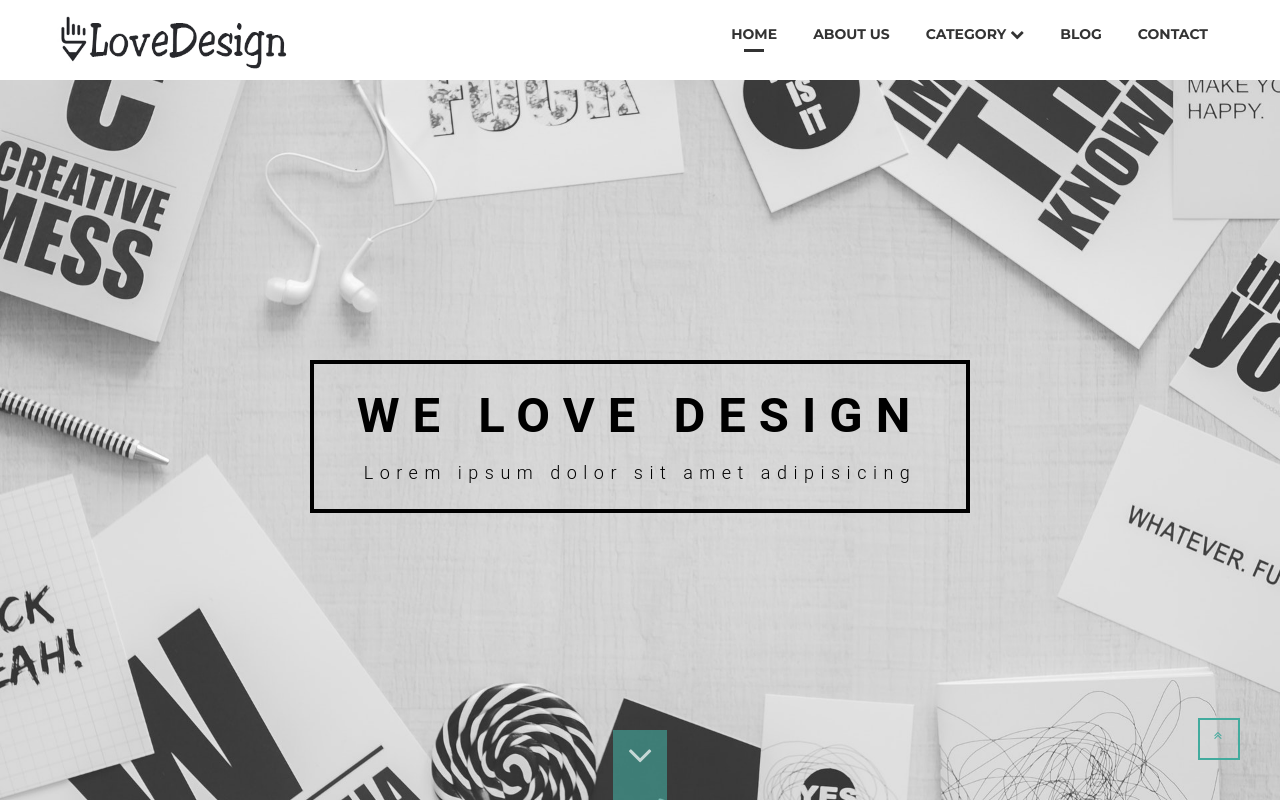
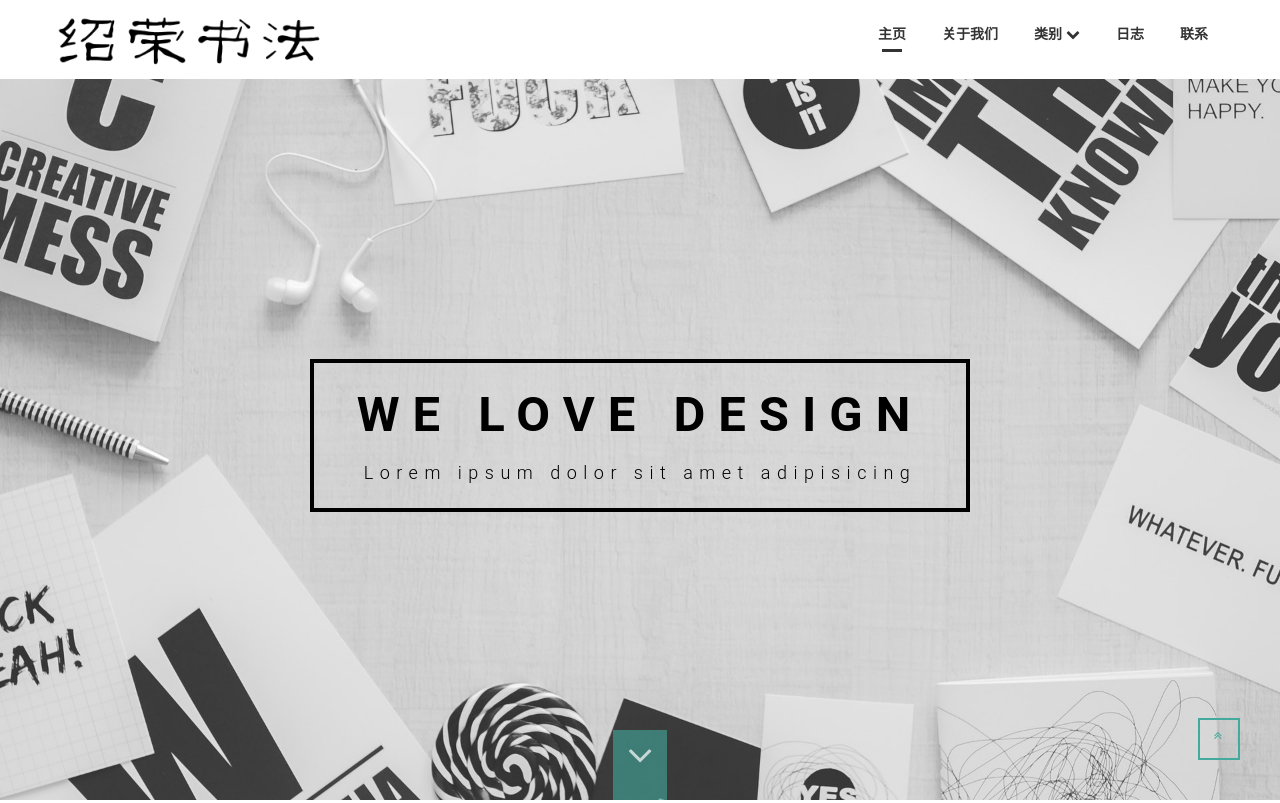
Before and after one commit to shaorongshufa/shaorongshufa.github.io, a plain HTML site: page index.html in a window 1280 px wide. Shown: the top 803 px of the page. Drawn offline with Linux system fonts and the light colour scheme.

Commit message:
Update index.html

```diff
--- a/index.html
+++ b/index.html
@@ -10,7 +10,7 @@
     <title>绍荣书法</title>
 
     <!-- Favicon -->
-	<link rel="shortcut icon" href="images/cc.jpg">
+	<link rel="shortcut icon" href="images/shao.png">
 
     <!-- Bootstrap Core CSS -->
     <link href="css/bootstrap.min.css" rel="stylesheet" type="text/css">
@@ -49,14 +49,15 @@
 					<div class="navbar-header">
 					  <button type="button" class="btn btn-navbar navbar-toggle" data-toggle="collapse" data-target=".navbar-ex1-collapse"><i class="fa fa-bars"></i></button>
 						<a class="navbar-brand" href="#">
-							<img src="images/logo.png" width="250px"/>
+							<!-- 绍荣书法 -->
+							<img src="images/shaorongshufa_logo.png" width="280px"/>
 						</a>
 					</div>
 					<div class="collapse navbar-collapse navbar-ex1-collapse">
 						<ul class="nav navbar-nav">
-							<li class="active"><a href="index.html">Home</a></li>
-							<li><a href="single.html">About Us</a></li>
-							<li class="dropdown"><a href="#" class="dropdown-toggle" data-toggle="dropdown">Category <i class="fa fa-chevron-down"></i></a>
+							<li class="active"><a href="index.html">主页</a></li>
+							<li><a href="single.html">关于我们</a></li>
+							<li class="dropdown"><a href="#" class="dropdown-toggle" data-toggle="dropdown">类别 <i class="fa fa-chevron-down"></i></a>
 								<div class="dropdown-menu" style="margin-left: -203.625px;">
 									<div class="dropdown-inner">
 										<ul class="list-unstyled">
@@ -83,8 +84,8 @@
 									</div>
 								</div>
 							</li>
-							<li><a href="archive.html">Blog</a></li>
-							<li><a href="contact.html">Contact</a></li>
+							<li><a href="archive.html">日志</a></li>
+							<li><a href="contact.html">联系</a></li>
 						</ul>
 					</div>
 				</div>
```
Also changed, not shown: images/shao.png (added), images/shaorongshufa_logo.png (added).
